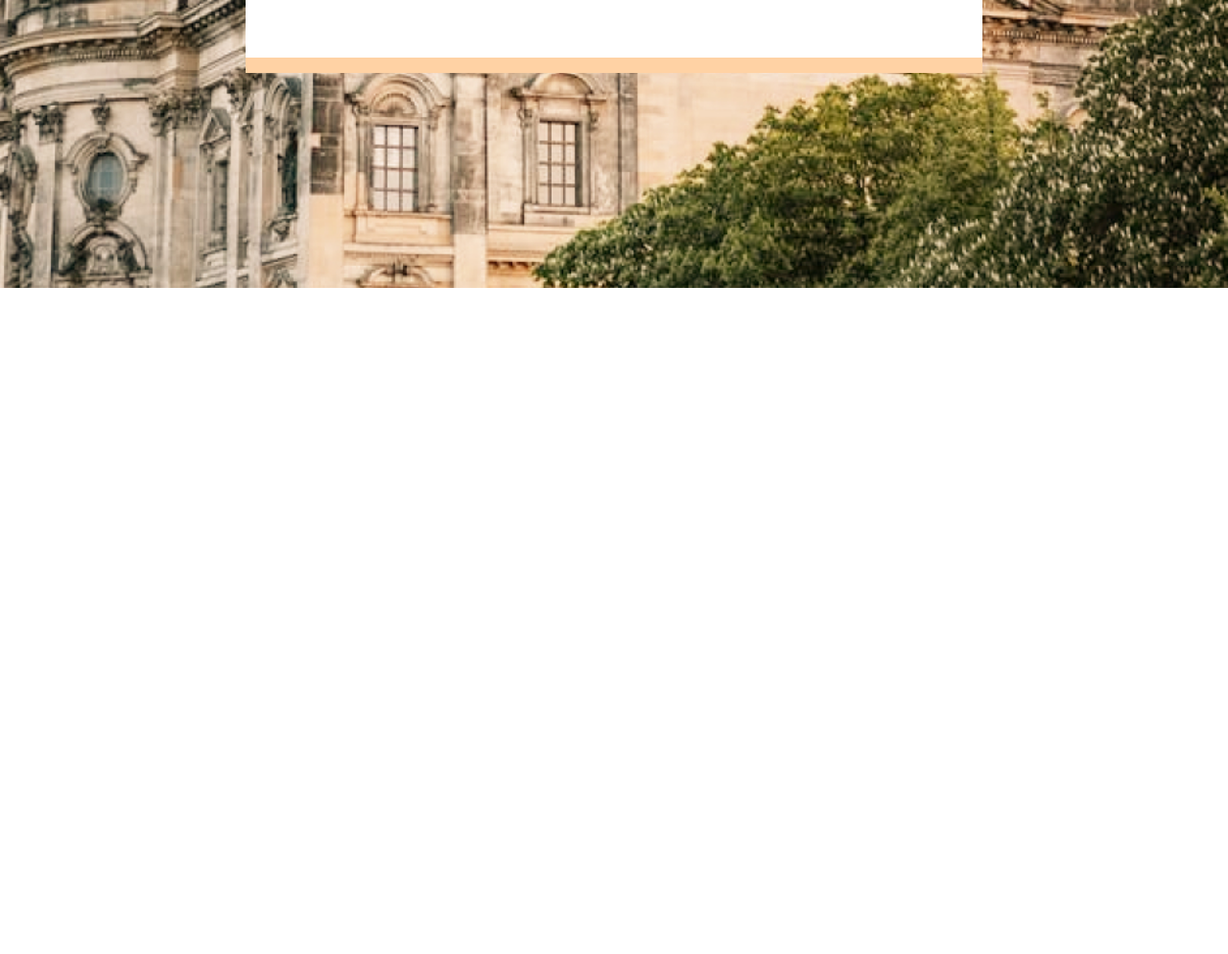
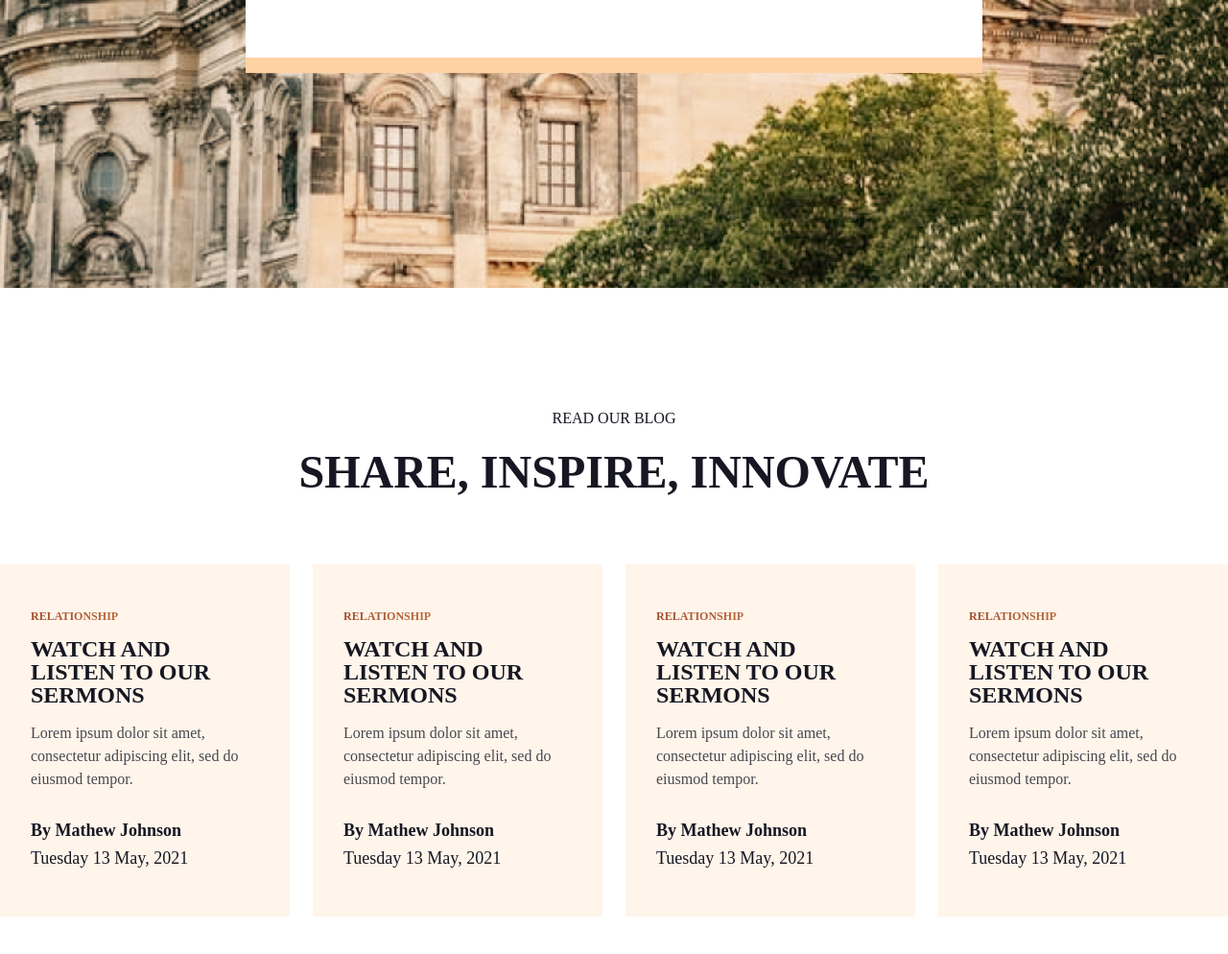
Before and after one commit to mdbahauddinb101/finSweet, a plain HTML site: page index.html in a window 1280 px wide. Shown: the part 5537-6531 px from the top of the page at 96% size. Before the commit the page ends 5837 px from the top, so only its background shows below. Drawn offline with Linux system fonts and the light colour scheme.

Commit message:
share section addded

```diff
--- a/index.html
+++ b/index.html
@@ -209,6 +209,55 @@
 
        </section>
 
+       <!-- ------------visit section ends----------- -->
+
+       <section id="share">
+        <div class="container">
+            <div class="share-heading">
+                <h6>READ OUR BLOG</h6>
+                <h2>SHARE, INSPIRE, INNOVATE</h2>
+            </div>
+            <div class="sharing-card-container">
+                <div class="sharing-card">
+                    <h6>RELATIONSHIP</h6>
+                    <h3>WATCH AND LISTEN TO OUR SERMONS</h3>
+                    <p>Lorem ipsum dolor sit amet, consectetur adipiscing elit, sed do eiusmod tempor.</p>
+
+                     <span>By Mathew Johnson</span> <h4>Tuesday 13 May, 2021</h4>
+                  <div class="bottom-3"></div>
+                </div>
+
+                <div class="sharing-card">
+                    <h6>RELATIONSHIP</h6>
+                    <h3>WATCH AND LISTEN TO OUR SERMONS</h3>
+                    <p>Lorem ipsum dolor sit amet, consectetur adipiscing elit, sed do eiusmod tempor.</p>
+
+                      <span>By Mathew Johnson</span> <h4>Tuesday 13 May, 2021</h4>
+                </div>
+
+                <div class="sharing-card">
+                    <h6>RELATIONSHIP</h6>
+                    <h3>WATCH AND LISTEN TO OUR SERMONS</h3>
+                    <p>Lorem ipsum dolor sit amet, consectetur adipiscing elit, sed do eiusmod tempor.</p>
+
+                      <span>By Mathew Johnson</span> <h4>Tuesday 13 May, 2021</h4>
+
+                </div>
+
+
+                <div class="sharing-card">
+                    <h6>RELATIONSHIP</h6>
+                    <h3>WATCH AND LISTEN TO OUR SERMONS</h3>
+                    <p>Lorem ipsum dolor sit amet, consectetur adipiscing elit, sed do eiusmod tempor.</p>
+
+                    <span>By Mathew Johnson</span> <h4>Tuesday 13 May, 2021</h4>
+
+                </div>
+
+            </div>
+        </div>
+       </section>
+
 
 </body>
 </html>
--- a/style.css
+++ b/style.css
@@ -633,6 +633,7 @@ gap: 24px;
       display: flex;
   justify-content: center;
   align-items: center;
+  margin-bottom: 128px;
 
 }
 
@@ -689,3 +690,94 @@ gap: 24px;
     border: none;
 
 }
+/*-------------
+visit section ends ---------------------*/
+
+#share .share-heading{
+    text-align: center;
+}
+
+#share .share-heading h6{
+    font-weight: 400;
+    font-size: 16px;
+    line-height: 100%;
+    color: #161722;
+    margin-bottom: 16px;
+}
+
+#share .share-heading h2{
+    font-weight: 700;
+    font-size: 48px;
+    line-height: 64px;
+    letter-spacing: -1%;
+    color: #161722;
+    margin-bottom: 64px;
+}
+
+.sharing-card-container{
+    display: flex;
+    gap: 24px;
+    margin-bottom: 128px;
+}
+
+.sharing-card{
+    width: 302px;
+    height: 367px;
+    background-color: #FFF5EB;
+    padding: 48px 32px;
+}
+
+.sharing-card h6{
+
+    font-weight: 700;
+    font-size: 12px;
+    line-height: 100%;
+    color: #161722;
+    letter-spacing: 8%;
+    text-align: left;
+    margin-bottom: 16px;
+    background-image: linear-gradient(to right, #A54E2B, #DC9853);
+    -webkit-background-clip: text;
+    background-clip: text;
+    -webkit-text-fill-color: transparent;
+    color: transparent;
+}
+
+.sharing-card h3{
+
+    font-weight: 700;
+    font-size: 24px;
+    line-height: 100%;
+    letter-spacing: -1%;
+    color: #161722;
+    margin-bottom: 16px;
+    text-align: left;
+}
+
+.sharing-card p{
+    max-width: 270px;
+    opacity: 78%;
+    font-weight: 400;
+    font-size: 16px;
+    line-height: 24px;
+    color: #161722;
+    margin-bottom: 32px;
+    text-align: left;
+}
+
+.sharing-card h4{
+    font-weight: 300;
+    font-size: 18px;
+    line-height: 100%;
+    color: #161722;
+    text-align: left;
+    margin-top: 10px;
+}
+
+.sharing-card span{
+    font-weight: 600;
+    font-size: 18px;
+    line-height: 100%;
+    color: #161722;
+    text-align: left;
+}
```
